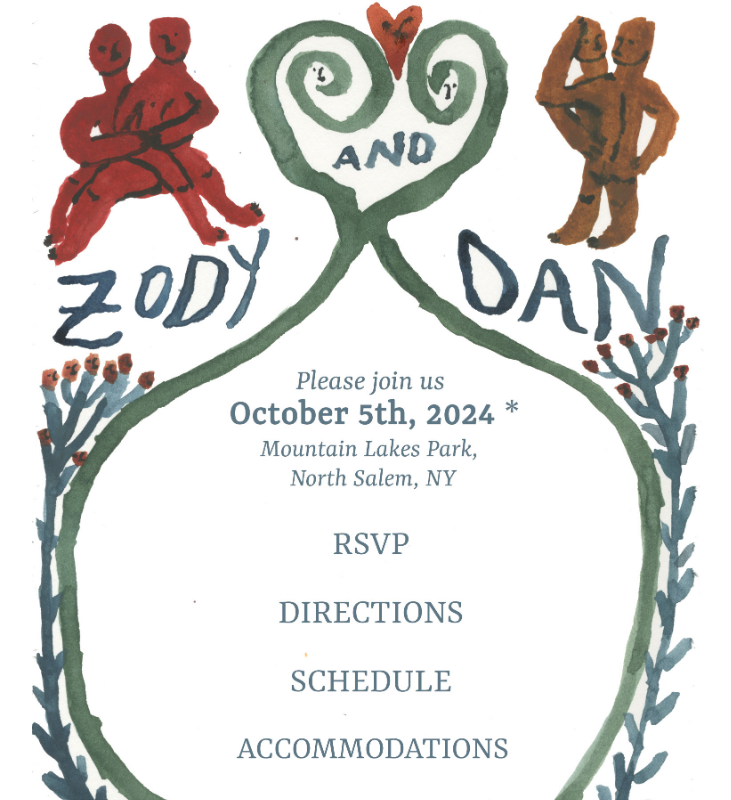
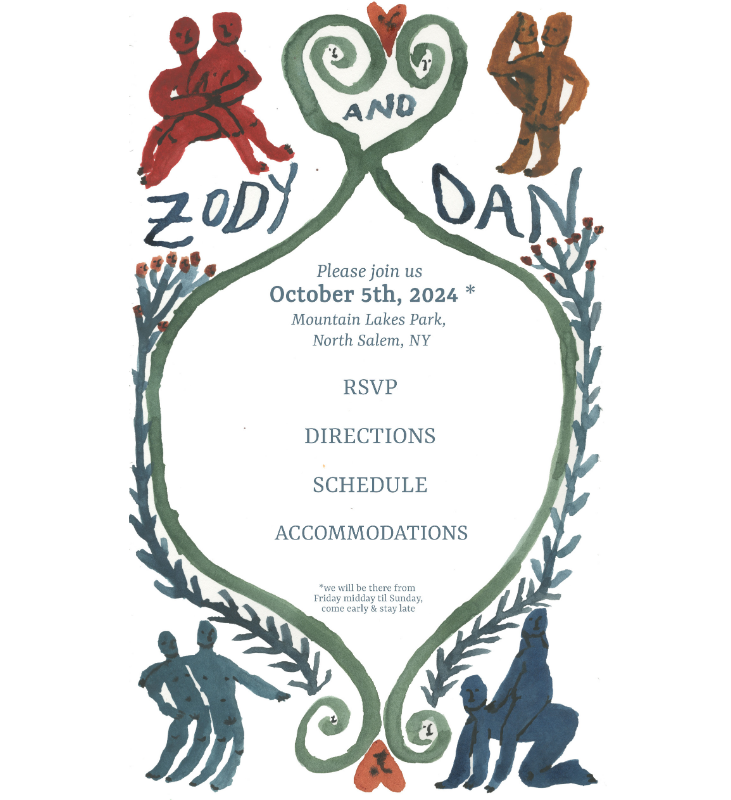
Before and after one commit to dedelstein/wedding, a Next.js app: page / in a window 1280 px wide. Shown: the top 800 px of the page, without its empty margins (272-1003 px from the left). Built offline with nearby package versions, Linux system fonts and the light colour scheme.

Commit message:
fiddling

```diff
--- a/app/Index.module.css
+++ b/app/Index.module.css
@@ -8,26 +8,36 @@
 }
 
 .contentContainer {
-  z-index: 10;
   width: 100%;
   max-width: 42rem;
-  font-family: monospace;
-  font-size: 0.875rem;
-  position: relative;
+  height: 100vh;
+  display: flex;
+  align-items: center;
+  justify-content: center;
 }
 
-.imageContainer {
+.imageWrapper {
   position: relative;
   width: 100%;
-  padding-top: 167.2%; /* 2523 / 1509 * 100 - maintains aspect ratio */
+  height: 100%;
+  max-height: calc(100vw * (2523 / 1509)); /* Based on image aspect ratio */
+  display: flex;
+  align-items: center;
+  justify-content: center;
 }
 
-.imageContainer > span {
-  position: absolute !important;
-  top: 0;
-  left: 0;
-  width: 100% !important;
-  height: 100% !important;
+.imageWrapper > span {
+  position: relative !important;
+  width: auto !important;
+  height: auto !important;
+  max-width: 100%;
+  max-height: 100%;
+}
+
+.imageWrapper img {
+  object-fit: contain;
+  width: 100%;
+  height: 100%;
 }
 
 .buttonContainer {
@@ -36,6 +46,7 @@
   left: 0;
   width: 100%;
   height: 100%;
+  pointer-events: none;
 }
 
 .button {
@@ -43,6 +54,7 @@
   background: transparent;
   border: none;
   cursor: pointer;
+  pointer-events: auto;
 }
 
 .rsvpButton {
@@ -77,53 +89,12 @@
   height: 5%;
 }
 
-/* Mobile styles */
 @media (max-width: 768px) {
-  .mainContainer {
-    padding: 0;
+  .contentContainer {
+    max-width: 100%;
   }
 
-  .contentContainer {
-    max-width: 100%;
-    height: 100vh;
-    display: flex;
-    justify-content: center;
-    align-items: center;
-  }
-
-  .imageContainer {
-    height: 100%;
+  .imageWrapper {
     width: 95%;
-    padding-top: 0;
-  }
-
-  .imageContainer > span {
-    position: relative !important;
-  }
-
-  .imageContainer img {
-    object-fit: contain !important;
-    width: 100% !important;
-    height: 100% !important;
-    max-height: 100vh;
-  }
-
-  /* Adjusted button styles for mobile */
-  .directionsButton,
-  .scheduleButton,
-  .stayButton {
-    height: 3.5%; /* Reduced height */
-  }
-
-  .directionsButton {
-    top: 52%; /* Moved up */
-  }
-
-  .scheduleButton {
-    top: 58.5%; /* Moved up */
-  }
-
-  .stayButton {
-    top: 64.5%; /* Moved up */
   }
 }
--- a/app/page.tsx
+++ b/app/page.tsx
@@ -7,6 +7,7 @@ export default function Home() {
   return (
     <main className={styles.mainContainer}>
       <div className={styles.contentContainer}>
+        <div className={styles.imageWrapper}>
           <div className={styles.imageContainer}>
             <Image
               src={wedding_landing}
@@ -15,6 +16,7 @@ export default function Home() {
               objectFit="contain"
               priority
             />
+          </div>
           <div className={styles.buttonContainer}>
             <Link href="/rsvp" className={styles.rsvpButton} aria-label='RSVP' />
             <Link href="/directions" className={styles.directionsButton} aria-label='Directions' />
```
Lines whose indentation alone changed are shown as unchanged.
